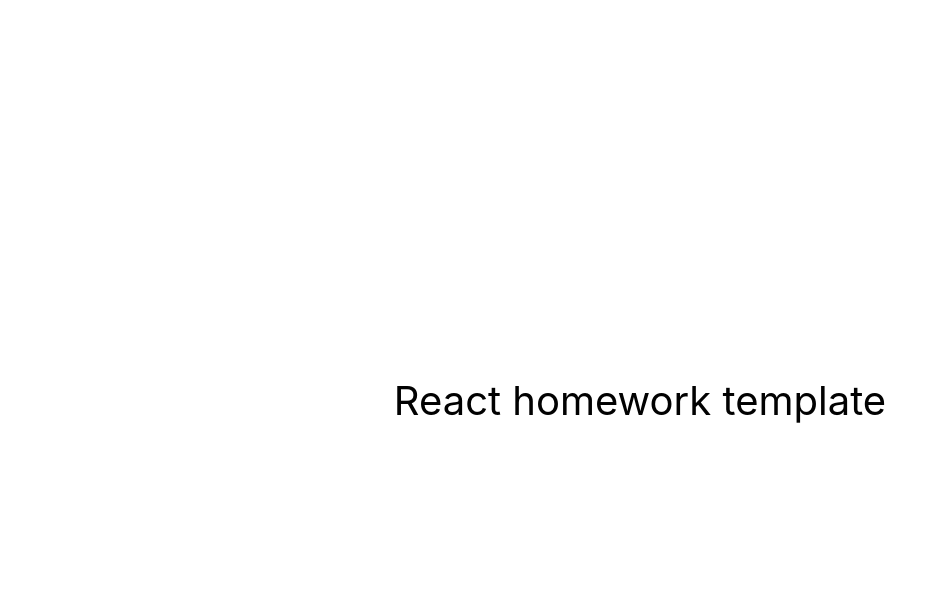
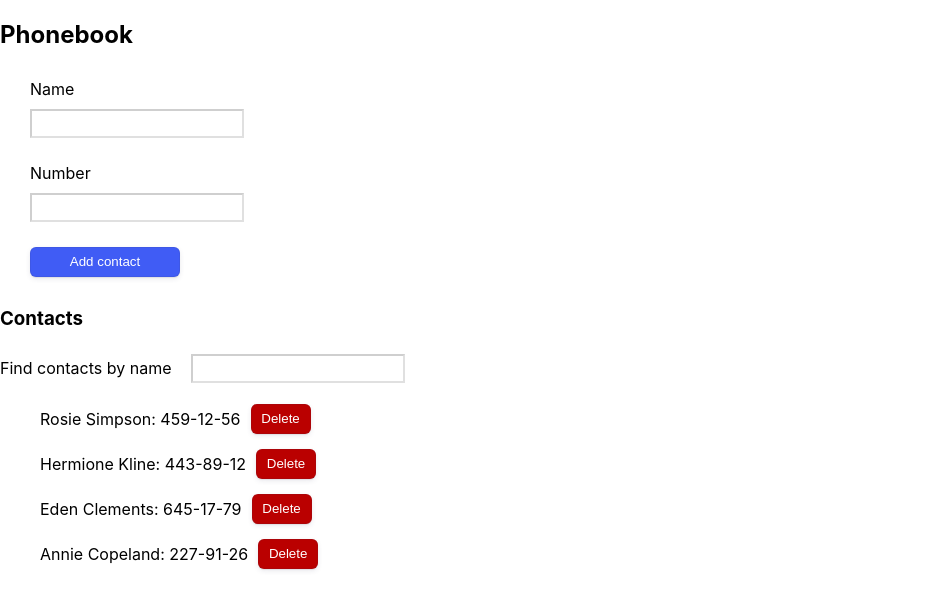
Before and after one commit to MaxOleniuh/goit-react-hw-03-phonebook, a React (Create React App) app: page / in a window 1280 px wide. Shown: the top 610 px of the page, without its empty margins (0-947 px from the left). Built offline with nearby package versions, Linux system fonts and the light colour scheme.

Commit message:
initial commit

```diff
--- a/package.json
+++ b/package.json
@@ -4,9 +4,13 @@
   "private": true,
   "homepage": "https://MaxOleniuh.github.io/goit-react-hw-03-phonebook/",
   "dependencies": {
+    "@emotion/styled": "^11.10.8",
     "@testing-library/jest-dom": "^5.16.3",
     "@testing-library/react": "^12.1.4",
     "@testing-library/user-event": "^13.5.0",
+    "axios": "^1.4.0",
+    "nanoid": "^4.0.2",
+    "prop-types": "^15.8.1",
     "react": "^18.1.0",
     "react-dom": "^18.1.0",
     "react-scripts": "5.0.1",
--- a/src/components/App.jsx
+++ b/src/components/App.jsx
@@ -1,16 +1,64 @@
-export const App = () => {
-  return (
-    <div
-      style={{
-        height: '100vh',
-        display: 'flex',
-        justifyContent: 'center',
-        alignItems: 'center',
-        fontSize: 40,
-        color: '#010101'
-      }}
-    >
-      React homework template
-    </div>
-  );
-};
+import { Component } from 'react';
+import { nanoid } from 'nanoid';
+import Form from './Form/Form';
+import List from './List/List';
+import Filter from './Filter/Filter';
+export class App extends Component {
+  state = {
+    contacts: [
+      { id: 'id-1', name: 'Rosie Simpson', number: '459-12-56' },
+      { id: 'id-2', name: 'Hermione Kline', number: '443-89-12' },
+      { id: 'id-3', name: 'Eden Clements', number: '645-17-79' },
+      { id: 'id-4', name: 'Annie Copeland', number: '227-91-26' },
+    ],
+    filter: '',
+  };
+
+  addContact = (name, number) => {
+     const contact = {
+    id: nanoid(),
+    name: name,
+    number: number,
+  };
+    const nameExists = this.state.contacts.some(c => c.name === contact.name);
+    if (nameExists) {
+      alert(` ${contact.name} is already in your contacts.`);
+      return;
+    }
+    this.setState(prevState => ({
+      contacts: [...prevState.contacts, contact],
+    }));
+  };
+
+  changeFilter = value => {
+    this.setState({ filter: value });
+  };
+
+  handleDelete = id => {
+    this.setState(prevState => ({
+    contacts: prevState.contacts.filter(contact => contact.id !== id)
+  }));
+  }
+  filteredContacts() {
+    return this.state.contacts.filter(contact => {
+      return contact.name
+        .toLowerCase()
+        .includes(this.state.filter.toLowerCase());
+
+    })
+  };
+  render() {
+    return (
+      <>
+        <h2>Phonebook</h2>
+        <Form
+          addContact={this.addContact}
+          preventAdditon={this.preventAdditon}
+        />
+        <h3>Contacts</h3>
+        <Filter onChange={this.changeFilter} />
+        <List contacts={this.filteredContacts()} handleDelete={this.handleDelete} />
+      </>
+    );
+  }
+}
--- /dev/null
+++ b/src/components/Filter/Filter.jsx
@@ -0,0 +1,20 @@
+import PropTypes from 'prop-types';
+import { LabelStyled, InputStyled } from './Filter.styled';
+
+const Filter = ({ onChange }) => {
+  return (
+    <LabelStyled>
+      Find contacts by name
+      <InputStyled
+        type="text"
+        onChange={e => onChange(e.currentTarget.value)}
+      />
+    </LabelStyled>
+  );
+};
+
+Filter.propTypes = {
+  onChange: PropTypes.func.isRequired,
+};
+
+export default Filter;
--- /dev/null
+++ b/src/components/Filter/Filter.styled.jsx
@@ -0,0 +1,13 @@
+import s from "@emotion/styled";
+
+export const LabelStyled = s.label `
+    display: flex;
+    gap: 20px;
+    align-items: center;
+`
+export const InputStyled = s.input `
+    width: 200px;
+    padding: 5px;
+    margin-block: 5px;
+    border-color: #6d6d6d34;
+`
--- /dev/null
+++ b/src/components/Form/Form.jsx
@@ -0,0 +1,59 @@
+import { Component } from 'react';
+import PropTypes from 'prop-types';
+import {
+  FormStyled,
+  ButtonStyled,
+  LabelStyled,
+  InputStyled,
+} from './Form.styled';
+class Form extends Component {
+  state = {
+    name: '',
+    number: '',
+  };
+  handleChange =  e => {
+    const { name, value } = e.currentTarget;
+    this.setState({ [name]: value })
+  }
+
+handleSubmit = e => {
+  e.preventDefault();
+  const form = e.currentTarget;
+  this.props.addContact(this.state.name, this.state.number);
+  form.reset();
+};
+  render() {
+    return (
+      <FormStyled onSubmit={this.handleSubmit}>
+        <LabelStyled>
+          <span>Name</span>
+          <InputStyled
+            onChange={this.handleChange}
+            type="text"
+            name="name"
+            pattern="^[a-zA-Zа-яА-Я]+(([' -][a-zA-Zа-яА-Я ])?[a-zA-Zа-яА-Я]*)*$"
+            title="Name may contain only letters, apostrophe, dash and spaces. For example Adrian, Jacob Mercer, Charles de Batz de Castelmore d'Artagnan"
+            required
+          />
+        </LabelStyled>
+        <LabelStyled>
+          <span>Number</span>
+          <InputStyled
+            onChange={this.handleChange}
+            type="tel"
+            name="number"
+            pattern="\+?\d{1,4}?[-.\s]?\(?\d{1,3}?\)?[-.\s]?\d{1,4}[-.\s]?\d{1,4}[-.\s]?\d{1,9}"
+            title="Phone number must be digits and can contain spaces, dashes, parentheses and can start with +"
+            required
+          />
+        </LabelStyled>
+        <ButtonStyled type="submit">Add contact</ButtonStyled>
+      </FormStyled>
+    );
+  }
+}
+
+Form.propTypes = {
+  addContact: PropTypes.func.isRequired,
+};
+export default Form;
--- /dev/null
+++ b/src/components/Form/Form.styled.jsx
@@ -0,0 +1,34 @@
+import s from "@emotion/styled";
+
+export const FormStyled = s.form `
+    display: flex;
+    flex-direction: column;
+    gap: 20px;
+    margin: 30px;
+`
+export const ButtonStyled = s.button `
+    width: 150px;
+    height: 30px;
+  background-color: #405cf5;
+  border-radius: 6px;
+  border-width: 0;
+  box-shadow: rgba(50, 50, 93, .1) 0 0 0 1px inset,rgba(50, 50, 93, .1) 0 2px 5px 0,rgba(0, 0, 0, .07) 0 1px 1px 0;
+  box-sizing: border-box;
+  color: #fff;
+  cursor: pointer;
+  &:hover {
+    background-color:#4157d4
+  }
+`
+
+export const LabelStyled = s.label `
+    display: flex;
+    flex-direction: column;
+    gap: 5px;
+`
+export const InputStyled = s.input `
+    width: 200px;
+    padding: 5px;
+    margin-block: 5px;
+    border-color: #6d6d6d34;
+`
--- /dev/null
+++ b/src/components/List/List.jsx
@@ -0,0 +1,20 @@
+import PropTypes from 'prop-types';
+import { UlStyled, ButtonStyled, LiStyled } from './List.styled';
+const List = ({ contacts, handleDelete }) => {
+  return (
+    <UlStyled>
+      {contacts.map(({ id, number, name }) => (
+        <LiStyled key={id}>
+          {name}: {number}
+          <ButtonStyled onClick={() => handleDelete(id)}>Delete</ButtonStyled>
+        </LiStyled>
+      ))}
+    </UlStyled>
+  );
+};
+List.propTypes = {
+  contacts: PropTypes.array.isRequired,
+  handleDelete: PropTypes.func.isRequired,
+};
+
+export default List;
--- /dev/null
+++ b/src/components/List/List.styled.jsx
@@ -0,0 +1,26 @@
+import s from "@emotion/styled";
+
+export const UlStyled = s.ul `
+    display: flex;
+    flex-direction: column;
+    gap: 15px;
+`
+export const ButtonStyled = s.button `
+    width: 60px;
+    height: 30px;
+  background-color: #ba0000;
+  border-radius: 6px;
+  border-width: 0;
+  box-shadow: rgba(50, 50, 93, .1) 0 0 0 1px inset,rgba(50, 50, 93, .1) 0 2px 5px 0,rgba(0, 0, 0, .07) 0 1px 1px 0;
+  box-sizing: border-box;
+  color: #fff;
+  cursor: pointer;
+  &:hover {
+    background-color:#6e0808
+  }
+`
+export const LiStyled = s.li `
+    display: flex;
+    gap: 10px;
+    align-items: center;
+`
```
Also changed, not shown: 1 other file (tests, documents, lock files or other folders).
